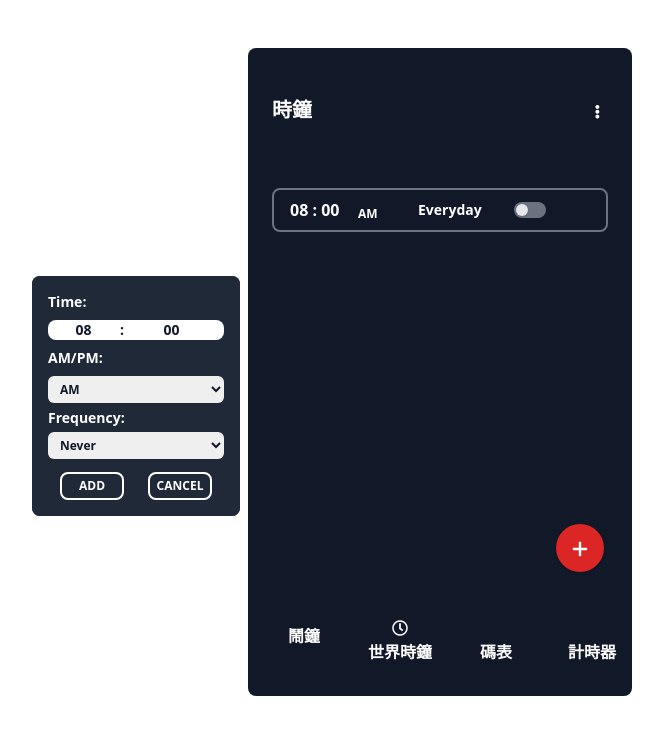
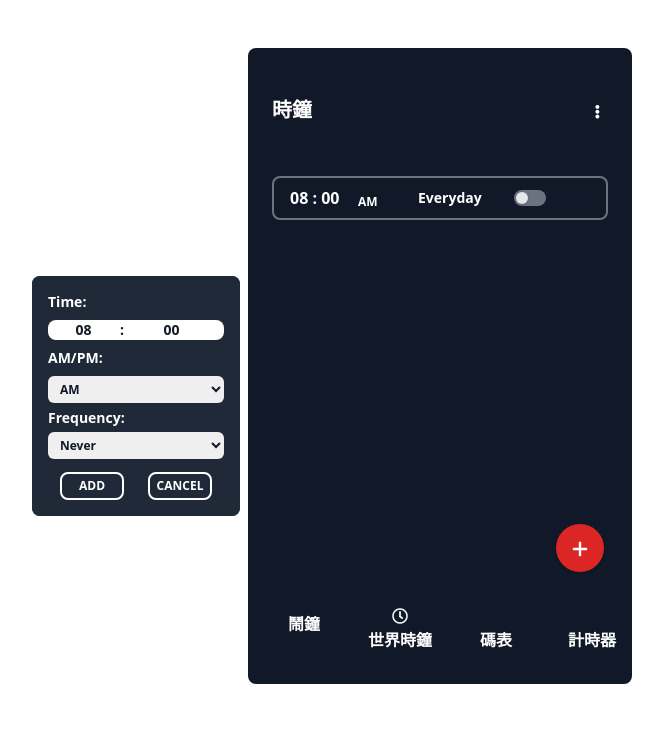
Before and after one commit to Sept-Rabbit/tailwind-clock, a React (Vite) app: page / in a window 1280 px wide. Shown: the top 734 px of the page, without its empty margins (200-863 px from the left). Built offline with nearby package versions, Linux system fonts and the light colour scheme; some icons are missing.

Commit message:
fit height difference

```diff
--- a/src/pages/Alarm.jsx
+++ b/src/pages/Alarm.jsx
@@ -73,11 +73,11 @@ function Alarm() {
   };
 
   return (
-    <div className="relative mb-3">
+    <div className="relative h-full">
       <header>
         <AlarmHeader displayDelete={displayDelete} />
       </header>
-      <div className="overflow-y-auto py-3 h-98">
+      <div className="overflow-y-auto h-98">
         {alarms.map((a, index) => {
           return (
             <AddAlarm
@@ -89,8 +89,6 @@ function Alarm() {
             />
           );
         })}
-      </div>
-
         <div
           className={`px-4 absolute left-0 bottom-16 z-50 ${toggle} transform transition duration-200 ease-in-out`}
         >
@@ -206,6 +204,7 @@ function Alarm() {
           </button>
         </div>
       </div>
+    </div>
   );
 }
 
--- a/src/pages/StopWatch.jsx
+++ b/src/pages/StopWatch.jsx
@@ -84,12 +84,12 @@ function StopWatch() {
   console.log(laps);
 
   return (
-    <div className="relative">
+    <div className="relative h-full">
       <header>
         <StopWatchHeader />
       </header>
       <div className="h-98">
-        <div className="items-center my-3 mx-auto mx-4 px-4 py-2 flex flex-col justify-center">
+        <div className="items-center mx-auto mx-4 px-4 py-2 flex flex-col justify-center">
           <div className="my-3 w-5/6 h-24 p-2 rounded-lg border-2 border-solid border-gray-500">
             <div className="text-2xl grid grid-cols-5 w-48 mx-auto text-center">
               <div>{timer.minute}</div> : <div>{timer.second}</div> :
--- a/src/pages/TimeZone.jsx
+++ b/src/pages/TimeZone.jsx
@@ -100,11 +100,11 @@ function TimeZone() {
   };
 
   return (
-    <div className="min-h-full py-1">
+    <div className="min-h-full">
       <header>
         <TimeZoneHeader displayDelete={displayDelete} />
       </header>
-      <div className="relative h-full">
+      <div className="relative h-98">
         <img
           src="https://upload.cc/i1/2021/07/06/CkRzLm.png"
           className="h-36 w-full bg-cover bg-no-repeat bg-top bg-timezone-image"
--- a/src/pages/Timer.jsx
+++ b/src/pages/Timer.jsx
@@ -81,7 +81,7 @@ function Timer() {
         <TimerHeader displayDelete={displayDelete} />
       </header>
       <div className="h-98">
-        <div className="items-center my-3 mx-auto mx-4 px-4 py-2 flex flex-col justify-center">
+        <div className="items-center mx-auto mx-4 px-4 py-2 flex flex-col justify-center">
           {timers.map((t, index) => {
             return (
               <AddTimer
```
Lines whose indentation alone changed are shown as unchanged.
